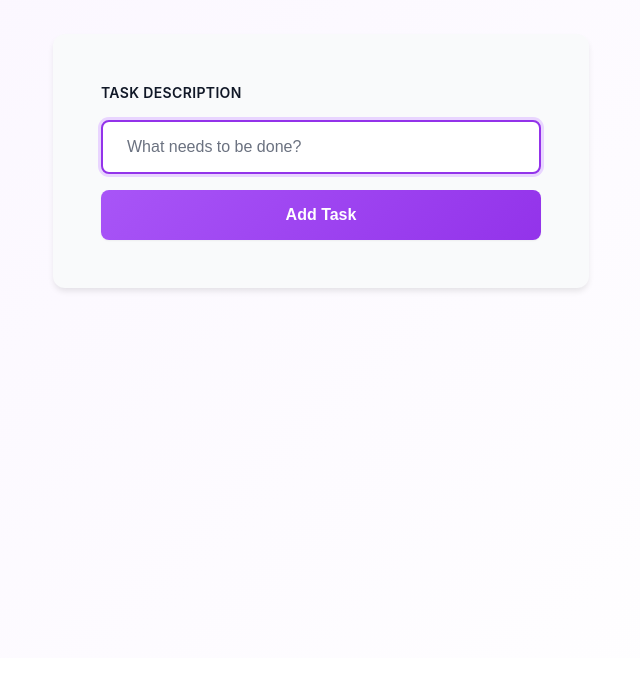
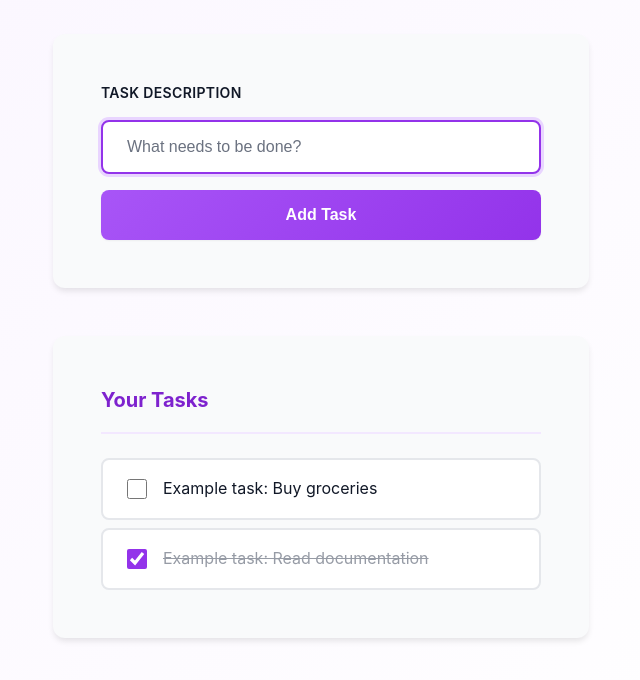
Before and after one commit to f5-cambra/task-manager, a plain HTML site: page index.html in a window 1280 px wide. Shown: the part 142-822 px from the top of the page, without its empty margins (319-959 px from the left). Before the commit the page ends 800 px from the top, so only its background shows below. Drawn offline with Linux system fonts and the light colour scheme.

Commit message:
feat: add section to display tasks with styling
- Add semantic section for tasks display
- Create task list with checkbox and label structure
- Add example tasks to demonstrate styling
- Implement empty state message
- Style task items with purple theme
- Add hover effects and animations
- Implement completed task styling with strikethrough
- Add slide-in animation for task items
- Ensure accessible checkbox-label association

```diff
--- a/index.html
+++ b/index.html
@@ -28,6 +28,42 @@
                 Add Task
             </button>
         </form>
+
+        <!-- Tasks Display Section -->
+        <section id="tasksSection" aria-label="Tasks list">
+            <h2>Your Tasks</h2>
+
+            <!-- Task List -->
+            <ul id="taskList" class="task-list">
+                <!-- Example task items for styling (will be replaced by JavaScript) -->
+                <li class="task-item">
+                    <input
+                        type="checkbox"
+                        id="task-1"
+                        class="task-checkbox"
+                    >
+                    <label for="task-1" class="task-label">
+                        Example task: Buy groceries
+                    </label>
+                </li>
+                <li class="task-item">
+                    <input
+                        type="checkbox"
+                        id="task-2"
+                        class="task-checkbox"
+                        checked
+                    >
+                    <label for="task-2" class="task-label task-label--completed">
+                        Example task: Read documentation
+                    </label>
+                </li>
+            </ul>
+
+            <!-- Empty State -->
+            <div id="emptyState" class="empty-state" hidden>
+                <p>No tasks yet. Add your first task above! ✨</p>
+            </div>
+        </section>
     </main>
 </body>
 </html>
--- a/style.css
+++ b/style.css
@@ -183,3 +183,122 @@ button[type="submit"]:focus-visible {
         transition-duration: 0.01ms !important;
     }
 }
+
+/* ... previous styles remain the same ... */
+
+/* Tasks Section */
+#tasksSection {
+    margin-top: var(--spacing-2xl);
+    background: var(--color-surface);
+    padding: var(--spacing-xl);
+    border-radius: var(--radius-lg);
+    box-shadow: var(--shadow-md);
+}
+
+/* Section Heading */
+#tasksSection h2 {
+    font-size: 1.25rem;
+    font-weight: 700;
+    color: var(--purple-700);
+    margin-bottom: var(--spacing-lg);
+    padding-bottom: var(--spacing-md);
+    border-bottom: 2px solid var(--purple-100);
+}
+
+/* Task List */
+.task-list {
+    list-style: none;
+    display: flex;
+    flex-direction: column;
+    gap: var(--spacing-sm);
+}
+
+/* Task Item */
+.task-item {
+    background: var(--color-background);
+    padding: var(--spacing-md);
+    border-radius: var(--radius-md);
+    border: 2px solid var(--color-border);
+    display: flex;
+    align-items: center;
+    gap: var(--spacing-md);
+    transition: all var(--transition-base);
+}
+
+.task-item:hover {
+    border-color: var(--purple-200);
+    box-shadow: var(--shadow-sm);
+    transform: translateX(4px);
+}
+
+/* Task Checkbox */
+.task-checkbox {
+    width: 1.25rem;
+    height: 1.25rem;
+    flex-shrink: 0;
+    cursor: pointer;
+    accent-color: var(--color-primary);
+}
+
+.task-checkbox:focus-visible {
+    outline: 2px solid var(--purple-400);
+    outline-offset: 2px;
+}
+
+/* Task Label */
+.task-label {
+    flex: 1;
+    cursor: pointer;
+    color: var(--color-text);
+    user-select: none;
+    transition: all var(--transition-base);
+}
+
+.task-label--completed {
+    text-decoration: line-through;
+    color: var(--color-text-muted);
+    opacity: 0.7;
+}
+
+/* Empty State */
+.empty-state {
+    text-align: center;
+    padding: var(--spacing-2xl);
+    color: var(--color-text-muted);
+}
+
+.empty-state p {
+    font-size: 1.125rem;
+}
+
+/* When empty state is shown, hide the task list */
+.empty-state:not([hidden]) ~ .task-list {
+    display: none;
+}
+
+/* Add subtle animation when tasks appear */
+@keyframes slideIn {
+    from {
+        opacity: 0;
+        transform: translateY(-10px);
+    }
+    to {
+        opacity: 1;
+        transform: translateY(0);
+    }
+}
+
+.task-item {
+    animation: slideIn var(--transition-base) ease-out;
+}
+
+/* Responsive adjustments */
+@media (min-width: 640px) {
+    #tasksSection {
+        padding: var(--spacing-2xl);
+    }
+
+    .task-item {
+        padding: var(--spacing-md) var(--spacing-lg);
+    }
+}
```
